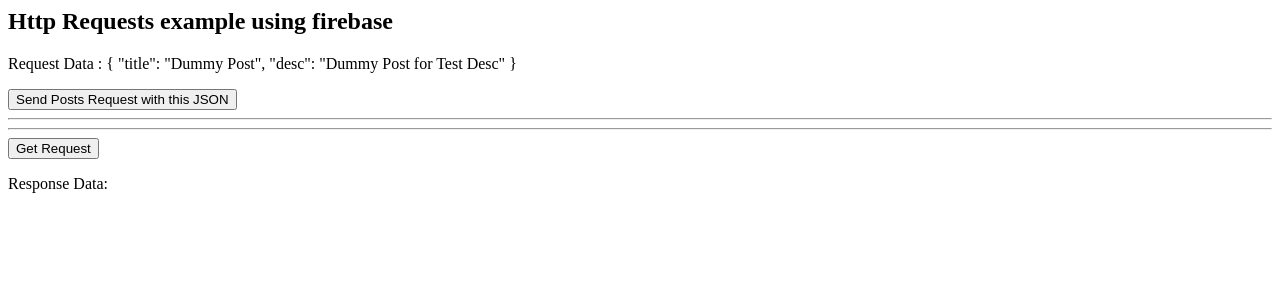
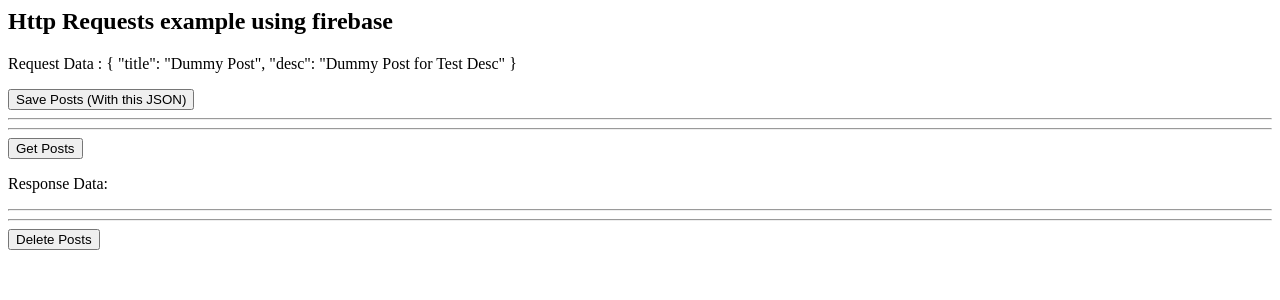
Before and after one commit to ShakibAhmed007/angular-dev-http-requests-firebase, an Angular app: page / in a window 1280 px wide. Shown: the top 300 px of the page. Built offline with nearby package versions, Linux system fonts and the light colour scheme.

Commit message:
1 file modified

```diff
--- a/src/app/posts/posts.component.html
+++ b/src/app/posts/posts.component.html
@@ -1,9 +1,11 @@
 <p> Request Data : {{reqData | json}} </p>
-<button (click)="sendPostReq()"> Send Posts Request with this JSON</button>
+<button (click)="sendPostReq()"> Save Posts (With this JSON)</button>
 <hr>
 <hr>
-<button (click)="getReq()"> Get Request </button>
+<button (click)="getReq()"> Get Posts </button>
 <p> Response Data: {{resData | json}} </p>
-
+<hr>
+<hr>
+<button (click)="deleteReq()"> Delete Posts</button>
 
 <p *ngIf="error"> {{error}} </p>
```
